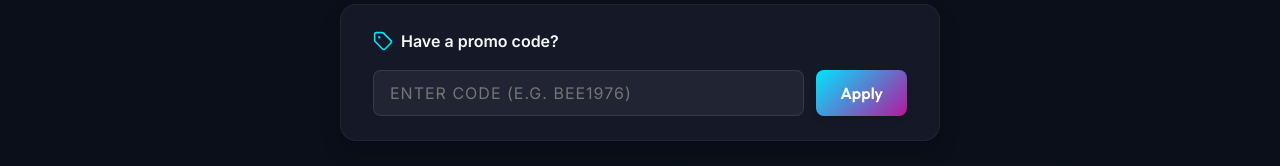
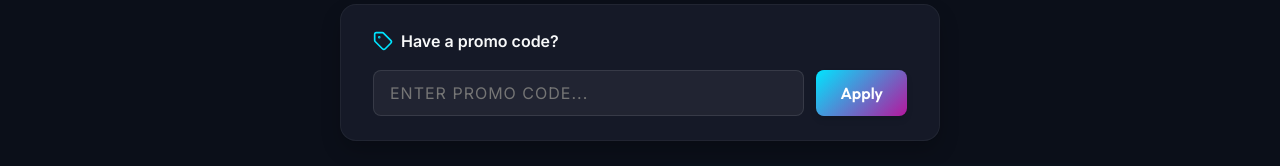
Before and after one commit to brandonlacoste9-tech/arcade, a React (Vite) app: page /pricing in a window 1280 px wide. Shown: the part 286-452 px from the top of the page. Built offline with nearby package versions, Linux system fonts and the light colour scheme.

Commit message:
fix: remove secret promo code from placeholder

```diff
--- a/src/pages/Pricing.jsx
+++ b/src/pages/Pricing.jsx
@@ -82,7 +82,7 @@ const Pricing = () => {
           <input
             type="text"
             className="glass-input promo-input"
-            placeholder="Enter code (e.g. BEE1976)"
+            placeholder="Enter promo code..."
             value={promoCode}
             onChange={(e) => { setPromoCode(e.target.value); setPromoStatus(null); }}
             onKeyDown={(e) => e.key === 'Enter' && handlePromoApply()}
```
